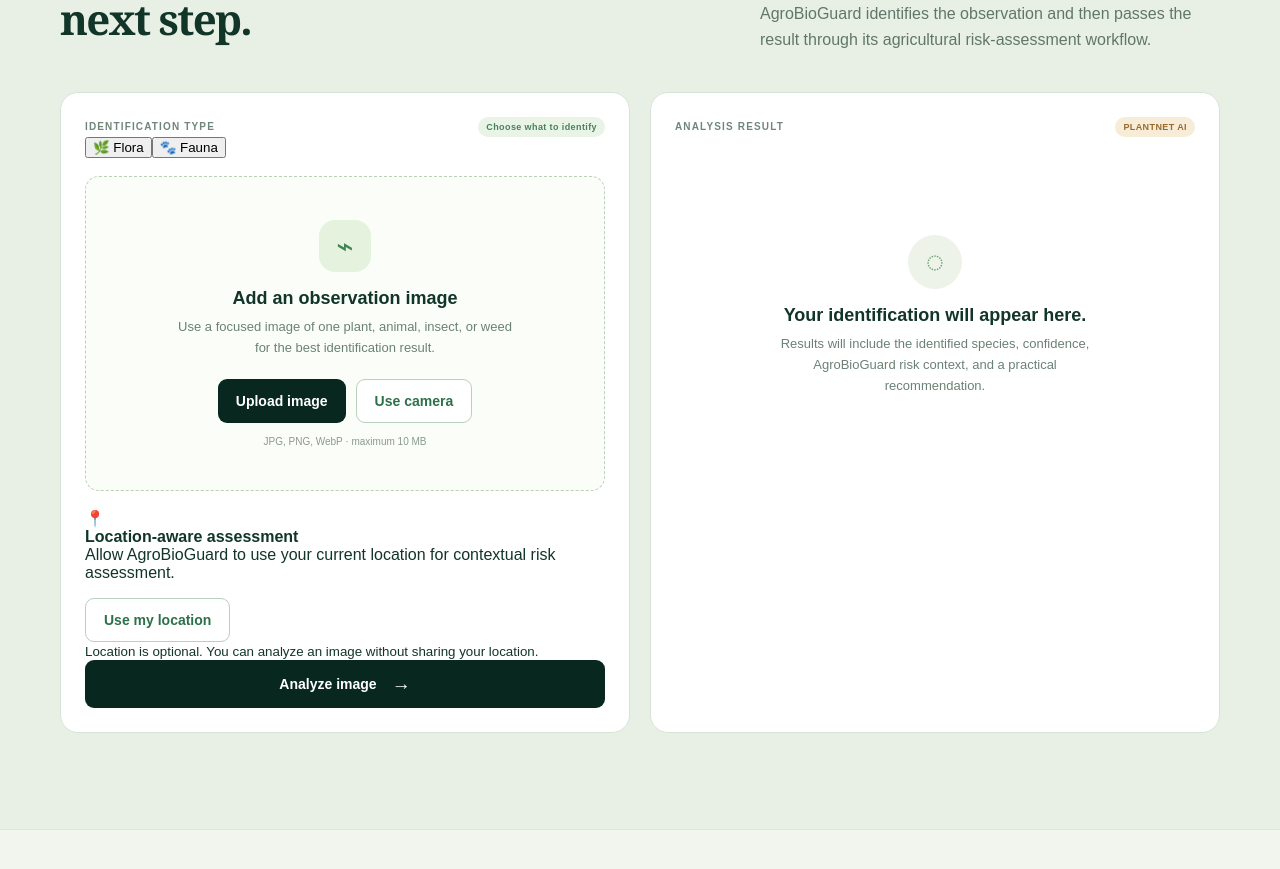
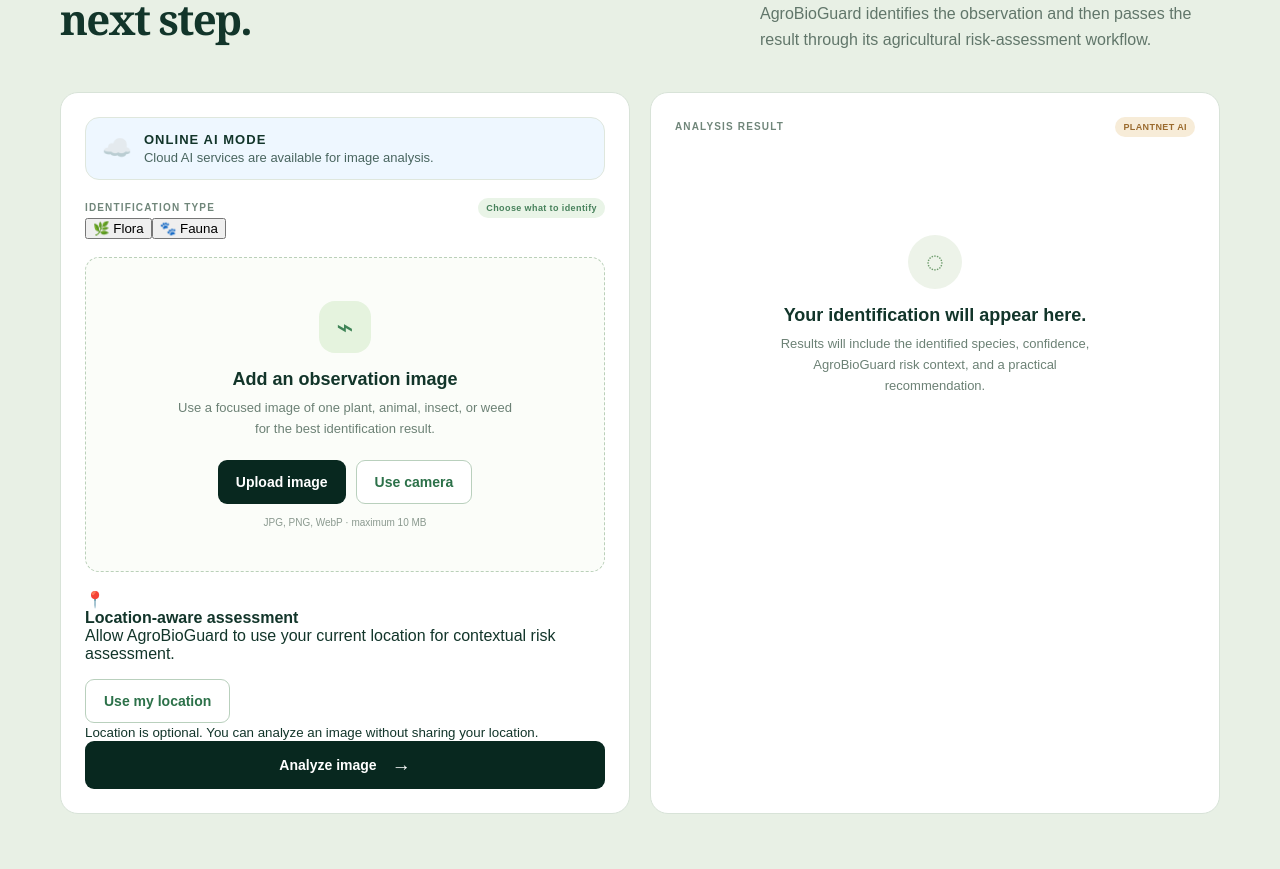
Before and after one commit to jobi41215-stack/agrobioguard, a Next.js app: page / in a window 1280 px wide. Shown: the part 1320-2189 px from the top of the page. Built offline with nearby package versions, Linux system fonts and the light colour scheme.

Commit message:
Add online and offline mode banner

```diff
--- a/components/identification-workspace.tsx
+++ b/components/identification-workspace.tsx
@@ -305,6 +305,25 @@ setState("success");
           ========================== */}
 
           <div className="upload-panel">
+<div className={`ai-mode-banner ${connectivity}`}>
+  <div className="ai-mode-icon">
+    {connectivity === "online" ? "☁️" : "📡"}
+  </div>
+
+  <div>
+    <strong>
+      {connectivity === "online"
+        ? "ONLINE AI MODE"
+        : "OFFLINE AI MODE"}
+    </strong>
+
+    <span>
+      {connectivity === "online"
+        ? "Cloud AI services are available for image analysis."
+        : "Local analysis is active. No cloud AI API is used."}
+    </span>
+  </div>
+</div>
 <div className="identification-mode">
   <div className="panel-label">
     <span>{t.identificationType}</span>
```
Also changed, not shown: app/globals.css.
